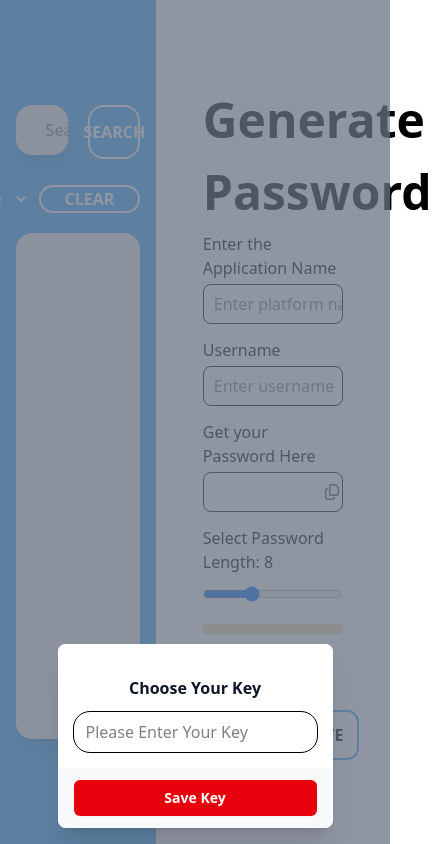
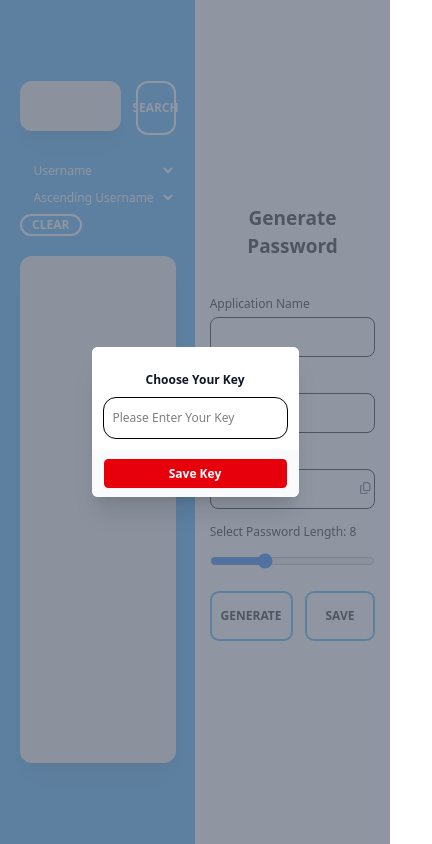
Before and after one commit to GouravBasera/passman, a React (Vite) app: page / in a window 390 px wide. Shown: the whole page, 432 px wide, since content can reach past the window. Built offline with nearby package versions, Linux system fonts and the light colour scheme.

Commit message:
Improved the ui of password generator

```diff
--- a/src/App.css
+++ b/src/App.css
@@ -60,3 +60,49 @@ button{
     background-color: #39ADFF;
     border-radius: 10px;
   }
+
+  /* 425px */
+  @media screen and (max-width: 425px) {
+    *{
+      font-size: 12px;
+    }
+    h1{
+      font-size: 19px;
+      margin-bottom: 30px;
+      text-align: center;
+    }
+
+    /* Password Generator */
+    .mainContainer{
+      width: 50%;
+    }
+    .popupDialogue{
+      display: flex;
+      justify-content: center;
+      align-items: center;
+      height: 100%;
+      width: 100%;
+    }
+    .userInputFields{
+      width: 85%;
+    }
+    .passwordStrength{
+      display: none;
+    }
+    .buttonField{
+      width: 85%;
+    }
+
+    /* Password Manager */
+    .managerContainer{
+      width: 50%;
+    }
+    .filtersContainer{
+      width: 80%;
+      flex-direction: column;
+    }
+    .clearFilter{
+      width: 40%;
+      float: right;
+    }
+  }
--- a/src/passwordGenerator/passGen.jsx
+++ b/src/passwordGenerator/passGen.jsx
@@ -31,12 +31,11 @@ function PassGen() {
     <div className="mainContainer w-[60vw] h-full">
       <div className="holderContainer h-full flex flex-col items-center justify-center">
         <div className="userInputFields w-[60%] flex flex-col gap-[4px]">
-          <p className="text-[48px] font-bold">Generate Password</p>
-          <label htmlFor="platformName">Enter the Application Name</label>
+          <h1 className="text-[48px] font-extrabold">Generate Password</h1>
+          <label htmlFor="platformName">Application Name</label>
           <input
             id="platformName"
             type="text"
-            placeholder="Enter platform name"
             value={platformName}
             onChange={(e) => setPlatformName(e.target.value)}
             className="inputField"
@@ -46,13 +45,12 @@ function PassGen() {
           <input
             id="username"
             type="text"
-            placeholder="Enter username"
             value={username}
             onChange={(e) => setUsername(e.target.value)}
             className="inputField h-10"
           />
 
-          <label htmlFor="passwordField">Get your Password Here</label>
+          <label htmlFor="passwordField">Password</label>
           <div className="relative w-full">
             <input
               type="text"
--- a/src/passwordManager/passMan.jsx
+++ b/src/passwordManager/passMan.jsx
@@ -48,7 +48,6 @@ function PassMan() {
         <input
           type="text"
           className="h-[40px] shadow-xl bg-[#EFEFEF] rounded-2xl mb-[10px] w-[80%] py-[25px] focus:outline-none text-left pl-[30px]"
-          placeholder={searchCrieteria}
           value={searchValue}
           onChange={(event) => {
             setSearchValue(event.target.value);
@@ -126,7 +125,7 @@ function PassMan() {
           </option>
         </select>
         <button
-          className="rounded-2xl flex justify-center items-center border-2 border-[#fff] bg-[#39ADFF] px-6 font-semibold uppercase text-white transition-all duration-300 hover:translate-x-[-4px] hover:translate-y-[-4px] hover:rounded-2xl hover:shadow-[4px_4px_0px_#fff] active:translate-x-[0px] active:translate-y-[0px] active:rounded-2xl active:shadow-none"
+          className="clearFilter rounded-2xl flex justify-center items-center border-2 border-[#fff] bg-[#39ADFF] px-6 font-semibold uppercase text-white transition-all duration-300 hover:translate-x-[-4px] hover:translate-y-[-4px] hover:rounded-2xl hover:shadow-[4px_4px_0px_#fff] active:translate-x-[0px] active:translate-y-[0px] active:rounded-2xl active:shadow-none"
           onClick={() => {
             setPasswords(JSON.parse(localStorage.getItem("passArr")));
             localStorage.setItem("tempPassArr", JSON.stringify([]))
--- a/src/utils/popup.jsx
+++ b/src/utils/popup.jsx
@@ -38,7 +38,7 @@ export default function Popup() {
       />
 
       <div className="fixed inset-0 z-10 w-screen overflow-y-auto">
-        <div className="flex min-h-full items-end justify-center p-4 text-center sm:items-center sm:p-0">
+        <div className="popupDialogue flex min-h-full items-end justify-center p-4 text-center sm:items-center sm:p-0">
           <DialogPanel
             transition
             className="relative transform overflow-hidden rounded-lg bg-white text-left shadow-xl transition-all data-closed:translate-y-4 data-closed:opacity-0 data-enter:duration-300 data-enter:ease-out data-leave:duration-200 data-leave:ease-in sm:my-8 sm:w-full sm:max-w-lg data-closed:sm:translate-y-0 data-closed:sm:scale-95"
```
